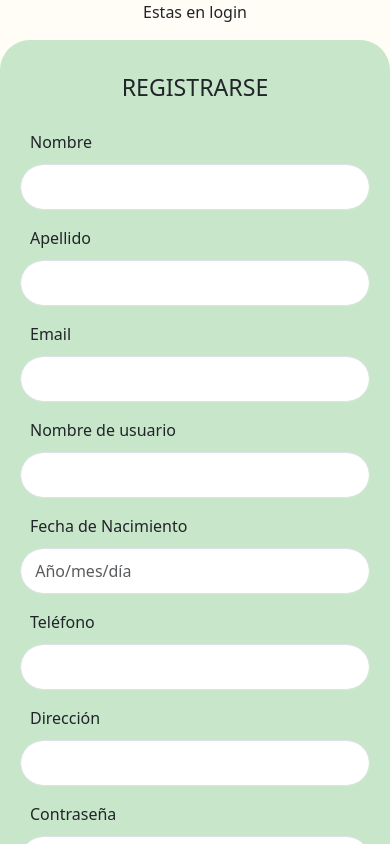
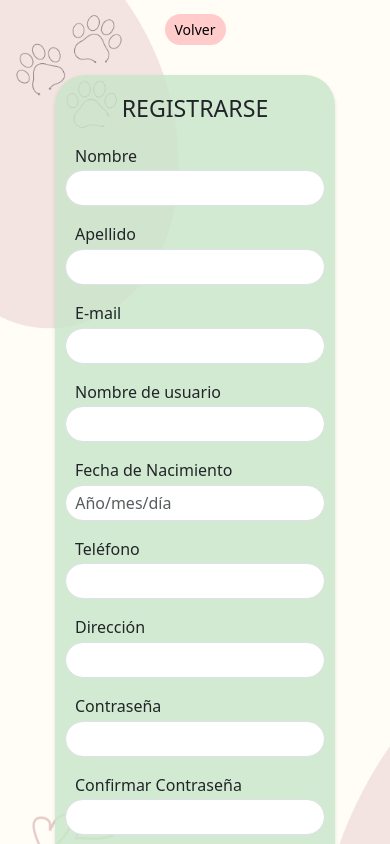
Before and after one commit to RieraAndres/Henry_PF, a React (Create React App) app in the folder Client/: page /registro in a window 390 px wide. Shown: the top 844 px of the page. Built offline with nearby package versions, Linux system fonts and the light colour scheme.

Commit message:
View Login/Registro

```diff
--- a/Client/src/App.css
+++ b/Client/src/App.css
@@ -1,6 +1,5 @@
 .App {
   text-align: center;
-  background-color: #FFFDF6;
 }
 
 .App-logo {
--- a/Client/src/Components/LoginForm/LoginForm.jsx
+++ b/Client/src/Components/LoginForm/LoginForm.jsx
@@ -1,6 +1,5 @@
 import React, { useState } from "react";
 import { useNavigate } from "react-router-dom"; // Para redireccionar a la ruta de inicio después del inicio de sesión
-import RegisterForm from "../RegisterForm/RegisterForm";
 import { Link } from "react-router-dom";
 
 import styles from "./LoginForm.module.css";
@@ -11,38 +10,40 @@ function LoginForm() {
 
   function validate(user) {
     let errors = {};
-    if (!user.username) {
-      errors.username = "Ingresa tu nombre de usuario";
+    if (!user.userName) {
+      errors.userName = "Ingresa tu nombre de usuario";
     }
-    else if (user.username.length < 3 || user.username.length > 20) {
-      errors.username = "El nombre de usuario debe tener entre 3 y 20 caracteres";
+    if (user.userName.length < 3 || user.userName.length > 20) {
+      errors.userName = "El nombre de usuario debe tener entre 3 y 20 caracteres";
     }
-    else if (!/^[a-zA-Z0-9]+$/.test(user.username)) {
-      errors.username = "El nombre de usuario solo puede contener letras y números";
+    if (!/^[a-zA-Z0-9]+$/.test(user.userName)) {
+      errors.userName = "El nombre de usuario solo puede contener letras y números";
     }
 
 
     if (!/\d/.test(user.password)) {
       errors.password = "Ingresa una contraseña válida";
     }
-    else if (user.password.length < 6 || user.password.length > 15) {
+    if (user.password.length < 6 || user.password.length > 15) {
       errors.password = "La contraseña debe tener entre 6 y 15 caracteres";
     }
-    else if (!user.password) {
+    if (!user.password) {
       errors.password = "Ingresa una contraseña válida";
     }
     return errors;
   }
 
   const [user, setUser] = useState({
-    username: "",
+    userName: "",
     password: "",
   });
 
   const [errors, setErrors] = useState({
-    username: " ",
+    userName: " ",
     password: " ",
   });
+
+  const [showAlert, setShowAlert] = useState(false); // Estado para mostrar la alerta
 
   function handleChange(e) {
     e.preventDefault();
@@ -71,27 +72,32 @@ function handleSubmit(e) {
   if (Object.keys(formErrors).length === 0) {
     navigate("/inicio"); // redireccionamos a la ruta de inicio después del inicio de sesión.
   } else {
-    alert("Datos incorrectos");
+    setShowAlert(true); // Mostramos la alerta si hay errores en el formulario
   }
 }
 
   return (
     <div>
+      {showAlert && ( // Renderizamos la alerta si showAlert es true
+        <div className={` ${styles.alert} alert alert-warning`} role="alert">
+          Datos incorrectos
+        </div>
+      )}
         <form className={styles.loginForm}>
         <h3>INICIAR SESIÓN</h3>
         <div className="mb-3">
-          <label htmlFor="username" className="form-label">
+          <label htmlFor="userName" className="form-label">
             Nombre de usuario
           </label>
           <input
             type="text"
-            className={`form-control ${errors.username ? styles.errorInput : ""}`}
-            id="username"
-            name="username"
-            value={user.username}
+            className={`form-control ${errors.userName ? styles.errorInput : ""}`}
+            id="userName"
+            name="userName"
+            value={user.userName}
             onChange={handleChange}
           />
-          {errors.username && <p className={styles.errorMsg}>{errors.username}</p>}
+          {errors.userName && <p className={styles.errorMsg}>{errors.userName}</p>}
         </div>
         <div className="mb-3">
           <label htmlFor="password" className="form-label">
@@ -108,7 +114,7 @@ function handleSubmit(e) {
           {errors.password && <p className={styles.errorMsg}>{errors.password}</p>}
         </div>
         <div>
-          <button type="submit" onClick={handleSubmit} >
+          <button type="submit" onClick={handleSubmit}  >
             Iniciar Sesión
           </button>
           <Link to="/registro">
@@ -116,7 +122,7 @@ function handleSubmit(e) {
           </Link>
         </div>
         <div className={styles.socialLogin}>
-        <p>O inicia sesión con:</p>
+        <p>O inicia sesión con</p>
         <div>
             <a href=""> <img src="https://img.freepik.com/iconos-gratis/google_318-258888.jpg" alt="googleLogo" /> </a>
             <a href=""> <img src= "https://img.freepik.com/iconos-gratis/facebook_318-157463.jpg" alt="facebookLogo" /> </a>
--- a/Client/src/Components/LoginForm/LoginForm.module.css
+++ b/Client/src/Components/LoginForm/LoginForm.module.css
@@ -3,10 +3,9 @@
   width: 400px;
   margin: 0 auto;
   padding: 20px;
-    border: 1px solid #ccc;
   border-radius: 30px;
   box-shadow: 0 2px 4px rgba(0, 0, 0, 0.1);
-    background-color: #C8E6CA;
+  background-color: rgba(200, 230, 202, 0.8);
 }
 
 .loginForm h3 {
@@ -18,7 +17,7 @@
   margin-bottom: 4%;
   display: flex;
   flex-direction: column;
-    align-items: flex-start; /* Alineamos los elementos a la izquierda */
+  align-items: flex-start;
   margin-left: 10px;
 }
 
@@ -40,14 +39,18 @@
   margin-top: 20px;
   align-items: center;
   width: 40%;
-    font-size:15px;
+  font-size: 15px;
   margin-right: 5%;
   margin-left: 5%;
 }
 
-  /* Estilos responsivos */
+/* Estilos responsive */
 @media (max-width: 768px) {
   /* Cuando el ancho de la pantalla es menor o igual a 768px */
+  .loginForm {
+    width: 90%; /* Cambiamos el ancho del formulario para que se ajuste en pantallas pequeñas */
+  }
+
   .loginForm button {
     width: 100%; /* Los botones ocuparán todo el ancho disponible */
     margin-right: 0; /* Elimina el margen derecho */
@@ -78,3 +81,11 @@
   margin-top: -10px;
   margin-bottom: 10px;
 }
+
+/* Estilos para la alerta de datos incorrectos */
+.alert {
+  font-size: 20px;
+  background-color: rgb(251, 166, 166);
+  border: none;
+  width: 20%;
+}
--- a/Client/src/Components/RegisterForm/RegisterForm.jsx
+++ b/Client/src/Components/RegisterForm/RegisterForm.jsx
@@ -1,5 +1,5 @@
 import React, { useState } from "react";
-import { useNavigate } from "react-router-dom"; // Para redireccionar a la ruta de inicio después del registro
+import { useNavigate } from "react-router-dom"; // Para readdressar a la ruta de inicio después del registro
 
 import styles from "./RegisterForm.module.css";
 
@@ -10,12 +10,12 @@ function RegisterForm() {
     let errors = {};
 
     // Validaciones para el formulario de registro
-    if (!user.nombre) {
-      errors.nombre = "Ingresa tu nombre";
+    if (!user.name) {
+      errors.name = "Ingresa tu nombre";
     }
 
-    if (!user.apellido) {
-      errors.apellido = "Ingresa tu apellido";
+    if (!user.lastName) {
+      errors.lastName = "Ingresa tu apellido";
     }
 
     if (!user.email) {
@@ -24,14 +24,14 @@ function RegisterForm() {
       errors.email = "Correo electrónico inválido";
     }
 
-    if (!user.fechaNacimiento) {
-      errors.fechaNacimiento = "Ingresa tu fecha de nacimiento";
+    if (!user.birthdate) {
+      errors.birthdate = "Ingresa tu fecha de nacimiento";
     }
 
-    if (!user.username) {
-      errors.username = "Ingresa tu nombre de usuario";
-    } else if (!/^[a-zA-Z0-9]+$/.test(user.username)) {
-      errors.username = "El nombre de usuario solo puede contener letras y números";
+    if (!user.userName) {
+      errors.userName = "Ingresa tu nombre de usuario";
+    } else if (!/^[a-zA-Z0-9]+$/.test(user.userName)) {
+      errors.userName = "El nombre de usuario solo puede contener letras y números";
     }
 
 
@@ -53,15 +53,15 @@ function RegisterForm() {
   }
 
   const [user, setUser] = useState({
-    nombre: "",
-    apellido: "",
+    name: "",
+    lastName: "",
     email: "",
-    fechaNacimiento: "",
-    username: "",
+    birthdate: "",
+    userName: "",
     password: "",
     confirmPassword: "",
-    telefono: "",
-    direccion: "",
+    numberPhone: "",
+    address: "",
   });
 
   const [errors, setErrors] = useState({});
@@ -84,7 +84,7 @@ function RegisterForm() {
     e.preventDefault();
     const formErrors = validate(user);
     if (Object.keys(formErrors).length === 0) {
-      navigate("/inicio"); // Redireccionamos a la ruta de login después del registro.
+      navigate("/inicio"); // Readdressamos a la ruta de login después del registro.
     } else {
       setErrors(formErrors);
     }
@@ -95,40 +95,40 @@ function RegisterForm() {
       <form>
         <h3>REGISTRARSE</h3>
         <div className="mb-3">
-          <label htmlFor="nombre" className="form-label">
+          <label htmlFor="name" className="form-label">
             Nombre
           </label>
           <input
             type="text"
-            className={`form-control ${errors.nombre ? styles.errorInput : ""}`}
-            id="nombre"
-            name="nombre"
-            value={user.nombre}
+            className={`form-control ${errors.name ? styles.errorInput : ""}`}
+            id="name"
+            name="name"
+            value={user.name}
             onChange={handleChange}
           />
-          {errors.nombre && <p className={styles.errorMsg}>{errors.nombre}</p>}
+          {errors.name && <p className={styles.errorMsg}>{errors.name}</p>}
         </div>
 
-        {/* Campo Apellido */}
+        {/* Campo lastName */}
         <div className="mb-3">
-          <label htmlFor="apellido" className="form-label">
+          <label htmlFor="lastName" className="form-label">
             Apellido
           </label>
           <input
             type="text"
-            className={`form-control ${errors.apellido ? styles.errorInput : ""}`}
-            id="apellido"
-            name="apellido"
-            value={user.apellido}
+            className={`form-control ${errors.lastName ? styles.errorInput : ""}`}
+            id="lastName"
+            name="lastName"
+            value={user.lastName}
             onChange={handleChange}
           />
-          {errors.apellido && <p className={styles.errorMsg}>{errors.apellido}</p>}
+          {errors.lastName && <p className={styles.errorMsg}>{errors.lastName}</p>}
         </div>
 
-        {/* Campo Email */}
+        {/* Campo email */}
         <div className="mb-3">
           <label htmlFor="email" className="form-label">
-            Email
+            E-mail
           </label>
           <input
             type="email"
@@ -141,69 +141,69 @@ function RegisterForm() {
           {errors.email && <p className={styles.errorMsg}>{errors.email}</p>}
         </div>
 
-         {/* Campo Username */}
+         {/* Campo userName */}
          <div className="mb-3">
-          <label htmlFor="username" className="form-label">
+          <label htmlFor="userName" className="form-label">
             Nombre de usuario
           </label>
           <input
             type="text"
-            className={`form-control ${errors.username ? styles.errorInput : ""}`}
-            id="username"
-            name="username"
-            value={user.username}
+            className={`form-control ${errors.userName ? styles.errorInput : ""}`}
+            id="userName"
+            name="userName"
+            value={user.userName}
             onChange={handleChange}
           />
-          {errors.username && <p className={styles.errorMsg}>{errors.username}</p>}
+          {errors.userName && <p className={styles.errorMsg}>{errors.userName}</p>}
         </div>
 
         {/* Campo Fecha de Nacimiento */}
         <div className="mb-3">
-          <label htmlFor="fechaNacimiento" className="form-label">
+          <label htmlFor="birthdate" className="form-label">
             Fecha de Nacimiento
           </label>
           <input
             type="text"
-            className={`form-control ${errors.fechaNacimiento ? styles.errorInput : ""}`}
-            id="fechaNacimiento"
-            name="fechaNacimiento"
+            className={`form-control ${errors.birthdate ? styles.errorInput : ""}`}
+            id="birthdate"
+            name="birthdate"
             placeholder=" Año/mes/día"
-            value={user.fechaNacimiento}
+            value={user.birthdate}
             onChange={handleChange}
           />
-          {errors.fechaNacimiento && <p className={styles.errorMsg}>{errors.fechaNacimiento}</p>}
+          {errors.birthdate && <p className={styles.errorMsg}>{errors.birthdate}</p>}
         </div>
 
         {/* Campo Teléfono */}
         <div className="mb-3">
-          <label htmlFor="telefono" className="form-label">
+          <label htmlFor="numberPhone" className="form-label">
             Teléfono
           </label>
           <input
             type="text"
-            className={`form-control ${errors.telefono ? styles.errorInput : ""}`}
-            id="telefono"
-            name="telefono"
-            value={user.telefono}
+            className={`form-control ${errors.numberPhone ? styles.errorInput : ""}`}
+            id="numberPhone"
+            name="numberPhone"
+            value={user.numberPhone}
             onChange={handleChange}
           />
-          {errors.telefono && <p className={styles.errorMsg}>{errors.telefono}</p>}
+          {errors.numberPhone && <p className={styles.errorMsg}>{errors.numberPhone}</p>}
         </div>
 
         {/* Campo Dirección */}
         <div className="mb-3">
-          <label htmlFor="direccion" className="form-label">
+          <label htmlFor="address" className="form-label">
             Dirección
           </label>
           <input
             type="text"
-            className={`form-control ${errors.direccion ? styles.errorInput : ""}`}
-            id="direccion"
-            name="direccion"
-            value={user.direccion}
+            className={`form-control ${errors.address ? styles.errorInput : ""}`}
+            id="address"
+            name="address"
+            value={user.address}
             onChange={handleChange}
           />
-          {errors.direccion && <p className={styles.errorMsg}>{errors.direccion}</p>}
+          {errors.address && <p className={styles.errorMsg}>{errors.address}</p>}
         </div>
 
         {/* Campo Contraseña */}
--- a/Client/src/Components/RegisterForm/RegisterForm.module.css
+++ b/Client/src/Components/RegisterForm/RegisterForm.module.css
@@ -4,7 +4,8 @@
     margin: 0 auto;
     padding: 20px;
     border-radius: 30px;
-    background-color: #C8E6CA;
+    background-color: rgba(200, 230, 202, 0.8);
+    box-shadow: 0 2px 4px rgba(0, 0, 0, 0.1);
   }
 
   .registerForm h3 {
@@ -44,10 +45,27 @@
   @media (max-width: 768px) {
     /* Cuando el ancho de la pantalla es menor o igual a 768px */
     .registerForm button {
-      width: 100%; /* Los botones ocuparán todo el ancho disponible */
+      width: 80%; /* Los botones ocuparán todo el ancho disponible */
       margin-right: 0; /* Elimina el margen derecho */
       margin-left: 0; /* Elimina el margen izquierdo */
     }
+
+    .registerForm {
+      max-width: 280px;
+      padding: 10px;
+      border-radius: 30px;
+      background-color: rgba(200, 230, 202, 0.8);
+    }
+
+    .registerForm input[type="text"],
+    .registerForm input[type="password"],
+    .registerForm input[type="email"] {
+      padding: 5px;
+      border-radius: 50px;
+      margin-top: 2px;
+      margin-bottom: 2px;
+    }
+
   }
 
   /* Estilos para los mensajes de error */
--- a/Client/src/Views/Login/Login.jsx
+++ b/Client/src/Views/Login/Login.jsx
@@ -1,11 +1,13 @@
+import React from "react";
 import LoginForm from "../../Components/LoginForm/LoginForm";
+import styles from "./Login.module.css";
 
-function Login () {
-    return(
-        <div>
-            <p>Estas en login</p>
-            <LoginForm/>
-        </div>
-    )
+function Login() {
+  return (
+    <div className={styles.loginContainer}>
+      <LoginForm />
+    </div>
+  );
 }
+
 export default Login;
--- /dev/null
+++ b/Client/src/Views/Login/Login.module.css
@@ -0,0 +1,27 @@
+/* Estilos para pantallas más grandes */
+.loginContainer {
+  background: url("../../Assets/Backgrounds/BackgroundLogin.png");
+  background-size: cover;
+  background-repeat: no-repeat;
+  min-height: 100vh;
+  display: flex;
+  justify-content: center;
+  align-items: center;
+  padding: 2%;
+}
+
+
+/* Estilos responsivos */
+@media (max-width: 768px) {
+  /* Cuando el ancho de la pantalla es menor o igual a 768px */
+  .loginContainer {
+    background: url("../../Assets/Backgrounds/BackgroundLoginResp.png");
+    background-size: cover;
+    background-repeat: no-repeat;
+    min-height: 100vh;
+    display: flex;
+    justify-content: center;
+    align-items: center;
+    padding: 2%;
+  }
+}
--- a/Client/src/Views/Registro/Registro.jsx
+++ b/Client/src/Views/Registro/Registro.jsx
@@ -1,9 +1,16 @@
 import RegisterForm from "../../Components/RegisterForm/RegisterForm";
+import { Link } from "react-router-dom";
+
+import styles from "./Registro.module.css";
 
 function Registro () {
     return(
-        <div>
-            <p>Estas en login</p>
+        <div className={styles.Registro}>
+            <div className={styles.loginLink}>
+                <Link to="/">
+                    <button>Volver</button>
+                </Link>
+            </div>
             <RegisterForm/>
         </div>
     )
--- a/Client/src/Views/Registro/Registro.module.css
+++ b/Client/src/Views/Registro/Registro.module.css
@@ -0,0 +1,33 @@
+.Registro {
+  background: url("../../Assets/Backgrounds/BackgroundLogin.png");
+  background-size: cover;
+  padding: 1%;
+}
+
+.loginLink {
+  margin-top: 10px;
+  margin-bottom: 30px;
+}
+
+.loginLink button {
+  padding: 8px 15px; /* Ajustar el padding horizontalmente para mantener el tamaño del botón */
+  border: none;
+  border-radius: 50px;
+  cursor: pointer;
+  background-color: #FFCBCB;
+  align-items: center;
+  font-size: 17px; /* Ajustar el tamaño de fuente del botón */
+}
+
+/* Estilos responsivos */
+@media (max-width: 768px) {
+  .Registro {
+    background: url("../../Assets/Backgrounds/BackgroundLoginResp.png");
+    background-size: cover;
+  }
+
+  .loginLink button {
+    padding: 5px 10px; /* Ajustar el padding en versión responsive */
+    font-size: 14px; /* Ajustar el tamaño de fuente en versión responsive */
+  }
+}
```
Also changed, not shown: Client/src/Assets/Backgrounds/BackgroundLogin.png (added), Client/src/Assets/Backgrounds/BackgroundLoginResp.png (added). Lines whose indentation alone changed are shown as unchanged.
